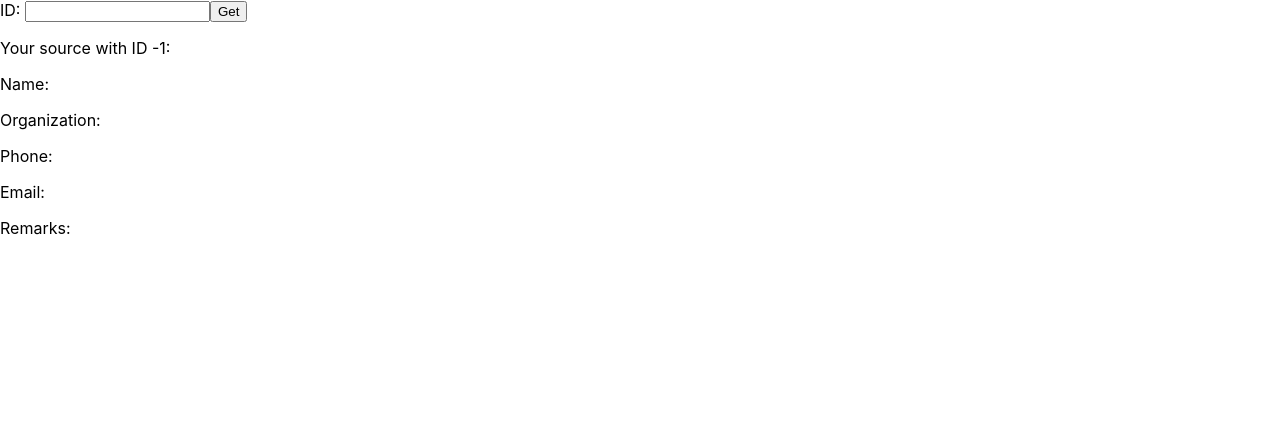
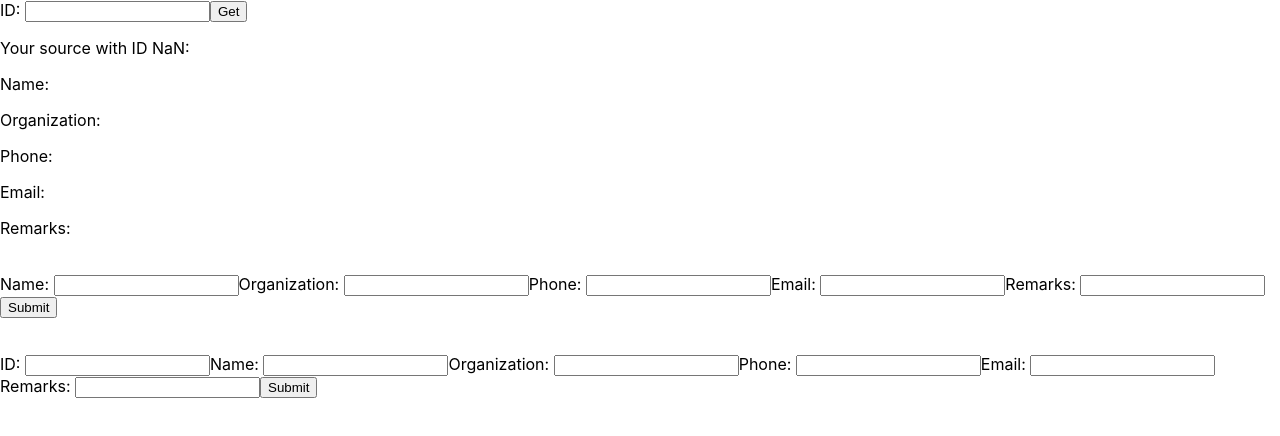
Before and after one commit to minghao912/DBProject, a React (Create React App) app in the folder frontend/: page / in a window 1280 px wide. Shown: the top 436 px of the page. Built offline with nearby package versions, Linux system fonts and the light colour scheme.

Commit message:
start on frontend

```diff
--- a/frontend/src/App.js
+++ b/frontend/src/App.js
@@ -2,13 +2,16 @@ import logo from './logo.svg';
 import './App.css';
 
 import GetSource from './components/getSource.tsx';
-import CreateSource from './components/createSource';
-import UpdateSource from './components/updateSource';
+import CreateSource from './components/createSource.tsx';
+import UpdateSource from './components/updateSource.tsx';
 
 function App() {
   return (<div>
       <GetSource />
       <br />
+      <CreateSource />
+      <br />
+      <UpdateSource />
     </div>
   );
 }
--- a/frontend/src/components/createSource.ts
+++ /dev/null
@@ -1,6 +0,0 @@
-import axios from 'axios';
-import React, {useState, useEffect} from 'react';
-
-export function CreateSource(props: any) {
-
-}
--- /dev/null
+++ b/frontend/src/components/createSource.tsx
@@ -0,0 +1,39 @@
+import axios from 'axios';
+import React, {useState, useEffect} from 'react';
+
+export default function CreateSource(props: any) {
+    const [name, setName] = useState("");
+    const [organization, setOrganization] = useState("");
+    const [phone, setPhone] = useState("");
+    const [email, setEmail] = useState("");
+    const [remarks, setRemarks] = useState("");
+    const [retVal, setRetVal] = useState("");
+
+    function submit() {
+        axios.post("http://localhost:5000/sources/create/", {
+            name: name,
+            organization: organization,
+            phone: phone,
+            email: email,
+            remarks: remarks
+        }).then(response => {
+            console.log(response);
+            setRetVal(`Your new source has been added with ID ${response.data.id}`);
+        }).catch(err => {
+            console.log(err);
+        });
+    }
+
+    return (
+        <div>
+            <label>Name: </label>  <input onChange={(e) => setName(e.target.value)} />
+            <label>Organization: </label><input onChange={(e) => setOrganization(e.target.value)} />
+            <label>Phone: </label> <input onChange={(e) => setPhone(e.target.value)} />
+            <label>Email: </label> <input onChange={(e) => setEmail(e.target.value)} />
+            <label>Remarks: </label> <input onChange={(e) => setRemarks(e.target.value)} />
+            <button onClick={submit}>Submit</button>
+            <br />
+            <p>{retVal}</p>
+        </div>
+    );
+}
--- a/frontend/src/components/getSource.tsx
+++ b/frontend/src/components/getSource.tsx
@@ -1,8 +1,8 @@
 import axios from 'axios';
 import React, {useState, useEffect} from 'react';
 
-export function GetSource(props: any) { //: JSON {
-    const [id, setID] = useState(-1);
+export default function GetSource(props: any) { //: JSON {
+    const [id, setID] = useState(NaN);
     const [name, setName] = useState("");
     const [organization, setOrganization] = useState("");
     const [phone, setPhone] = useState("");
@@ -14,7 +14,7 @@ export function GetSource(props: any) { //: JSON {
             setName(response.data.name);
             setOrganization(response.data.organization);
             setPhone(response.data.phone);
-            setEmail(response.data.phone);
+            setEmail(response.data.email);
             setRemarks(response.data.remarks);
         }).catch(err => console.error(err));
     }
@@ -33,5 +33,3 @@ export function GetSource(props: any) { //: JSON {
         </div>
     );
 }
-
-export default GetSource;
--- a/frontend/src/components/updateSource.ts
+++ /dev/null
@@ -1,2 +0,0 @@
-import axios from 'axios';
-import React, {useState, useEffect} from 'react';
--- /dev/null
+++ b/frontend/src/components/updateSource.tsx
@@ -0,0 +1,76 @@
+import axios from 'axios';
+import React, {useState, useEffect} from 'react';
+
+export default function UpdateSource(props: any) {
+    const [id, setID] = useState(NaN);
+    const [name, setName] = useState("");
+    const [organization, setOrganization] = useState("");
+    const [phone, setPhone] = useState("");
+    const [email, setEmail] = useState("");
+    const [remarks, setRemarks] = useState("");
+    const [retVal, setRetVal] = useState("");
+
+    function submit() {
+        axios.put(`http://localhost:5000/sources/update/${id}`, {
+            name: name,
+            organization: organization,
+            phone: phone,
+            email: email,
+            remarks: remarks
+        }).then(response => {
+            console.log(response);
+            setRetVal(`Your new source has been updated with ID ${response.data.id}`);
+        }).catch(err => {
+            console.log(err);
+        });
+    }
+
+    function populateOld(newID: number): void {
+        axios.get(`http://localhost:5000/sources/get/${newID}`).then(response => {
+            setName(response.data.name);
+            setOrganization(response.data.organization);
+            setPhone(response.data.phone);
+            setEmail(response.data.email);
+            setRemarks(response.data.remarks);
+        }).catch(err => {
+            console.error(err);
+
+            // Reset fields
+            setName("");
+            setOrganization("");
+            setPhone("");
+            setEmail("");
+            setRemarks("");
+        });
+    }
+
+    function IDChange(e: React.ChangeEvent<HTMLInputElement>): void {
+        let newID = parseInt(e.target.value);
+
+        setID(newID);
+
+        if (newID == NaN) {
+            setName("");
+            setOrganization("");
+            setPhone("");
+            setEmail("");
+            setRemarks("");
+        } else {
+            populateOld(newID);
+        }
+    }
+
+    return (
+        <div>
+            <label>ID: </label> <input onChange={(e) => IDChange(e)} />
+            <label>Name: </label> <input onChange={(e) => setName(e.target.value)} value={name} />
+            <label>Organization: </label><input onChange={(e) => setOrganization(e.target.value)} value={organization} />
+            <label>Phone: </label> <input onChange={(e) => setPhone(e.target.value)} value={phone} />
+            <label>Email: </label> <input onChange={(e) => setEmail(e.target.value)} value={email} />
+            <label>Remarks: </label> <input onChange={(e) => setRemarks(e.target.value)} value={remarks} />
+            <button onClick={submit}>Submit</button>
+            <br />
+            <p>{retVal}</p>
+        </div>
+    );
+}
```
